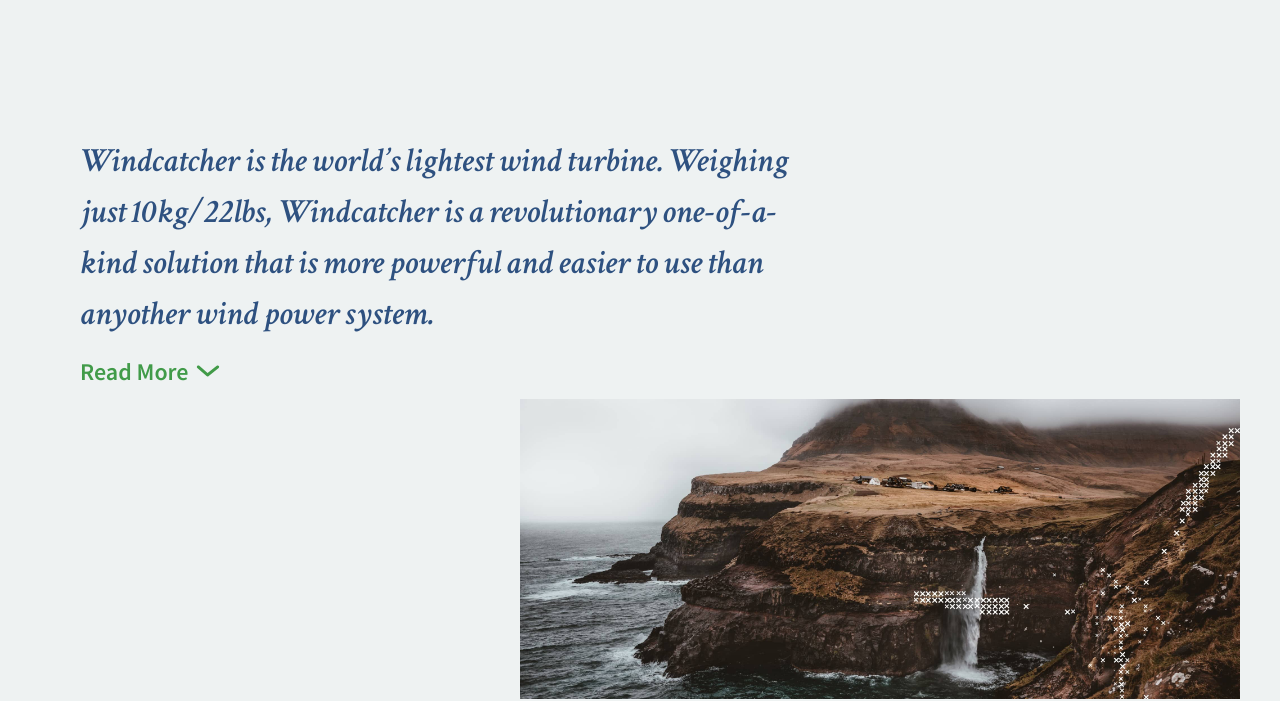
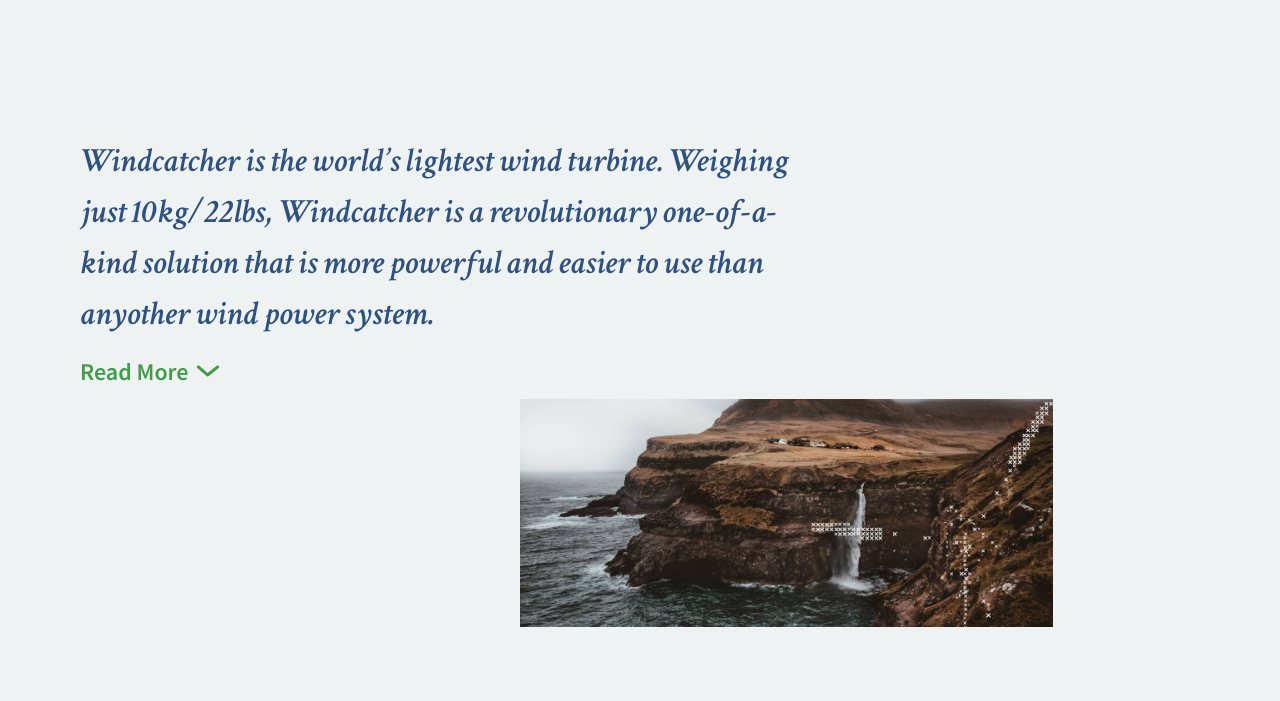
Before and after one commit to hammettdesign/KiteX, a plain HTML site: page index.html in a window 1280 px wide. Shown: the part 105-806 px from the top of the page. Drawn offline with nearby package versions, Linux system fonts and the light colour scheme.

Commit message:
Update index.html

```diff
--- a/index.html
+++ b/index.html
@@ -54,7 +54,7 @@ more powerful and easier to use than anyother wind power system.</h2>
         </div>
         <div class="row5 float-left">
             <div class="col2 float-right absolute">
-                <img src="FaroesIslandsTurbine.jpg" class="cliffimg" alt="Cliffs at seaside with buildings on far shore" />
+                <img src="FaroesIslandsTurbine.jpg" class="cliffimg" alt="Cliffs at seaside with buildings on far shore" style="height: 300px; width: auto;" />
             </div>
         </div>
     </div>
```
